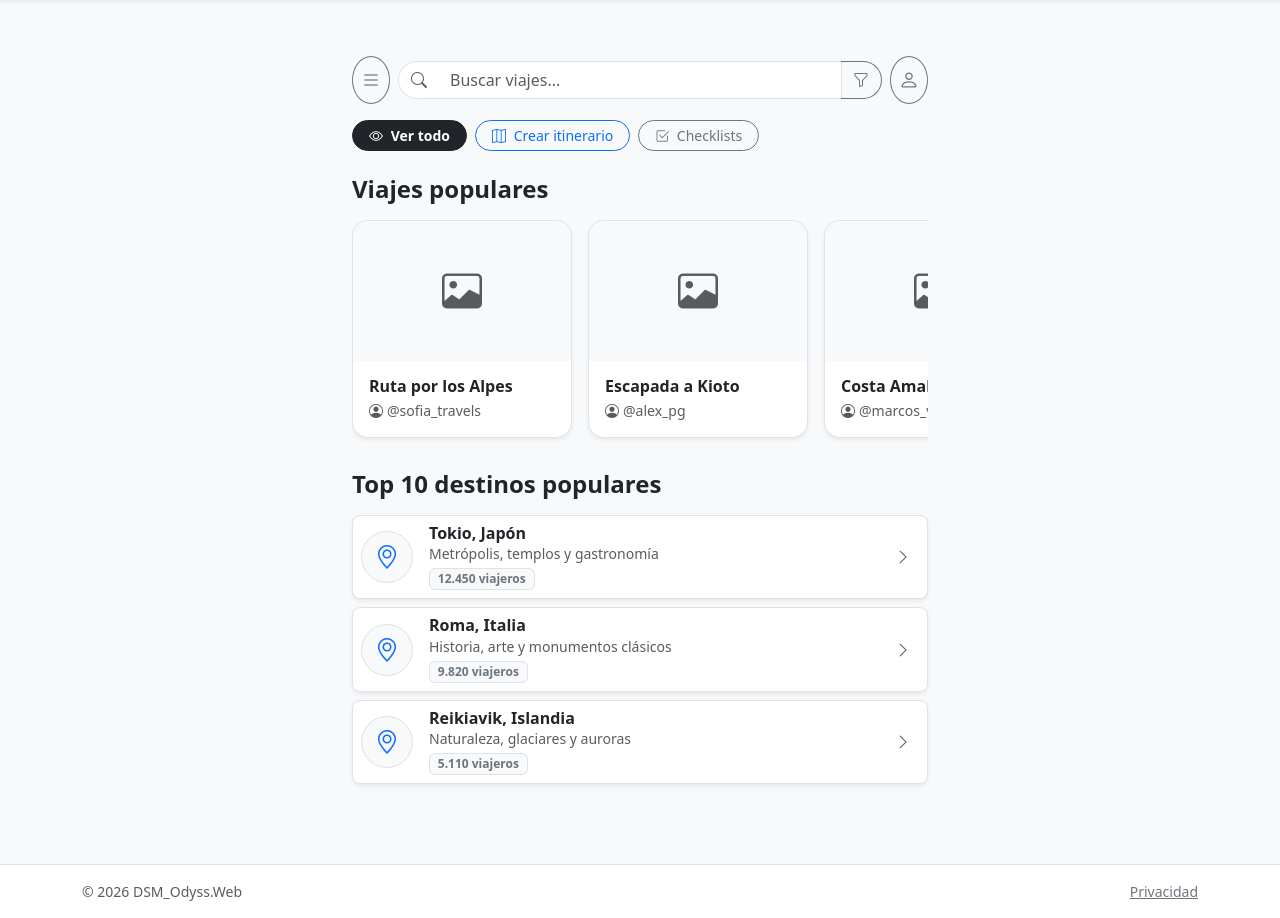
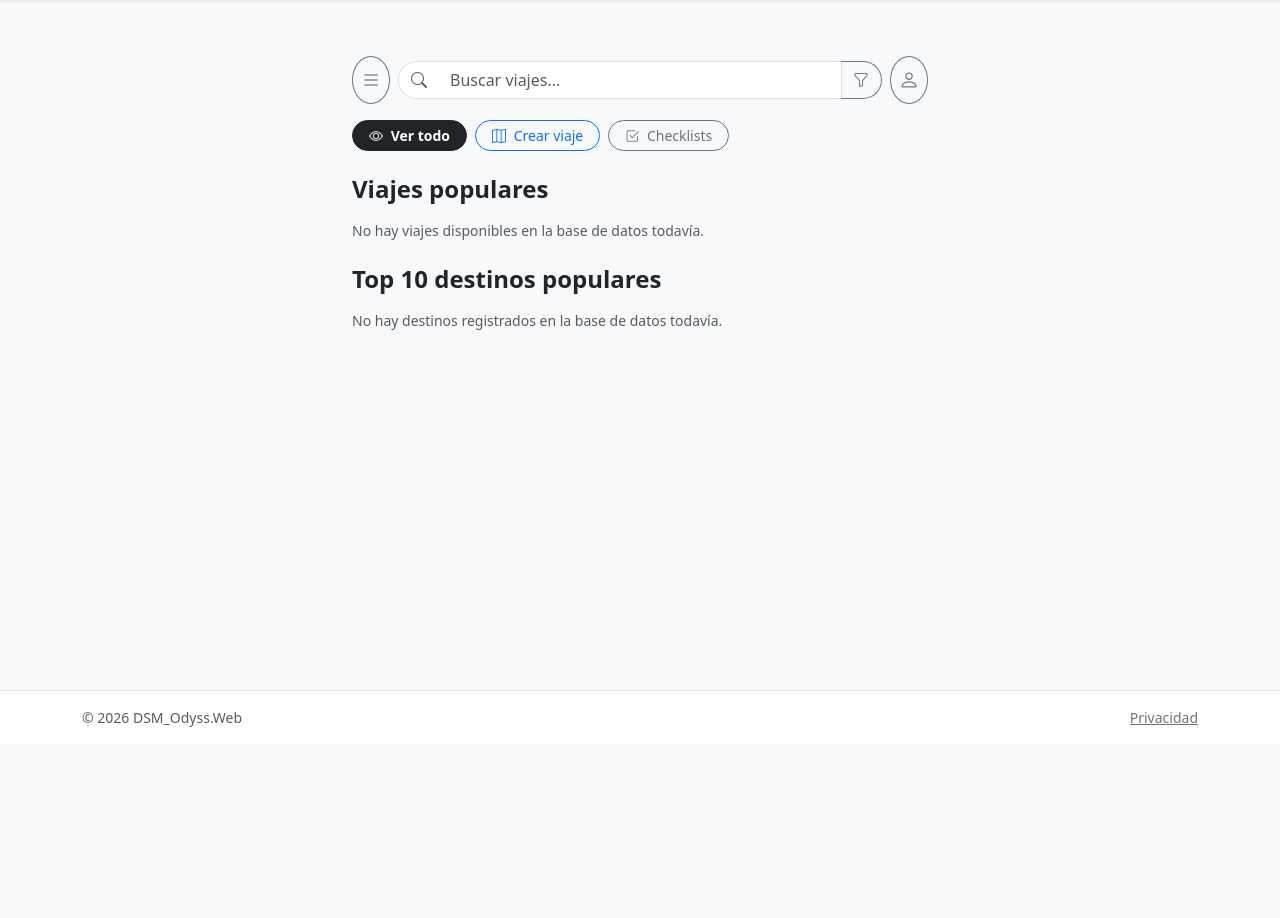
Before and after one commit to alexpunzi/DSM_Odyss, an ASP.NET Core app: template DSM_Odyss/generated/DSM_Odyss.Web/Views/Home/Index.cshtml in a window 1280 px wide. Shown: the part 56-974 px from the top of the page. After the commit the page ends 783 px from the top, so only its background shows below. Run offline with ASP.NET Core 8, Linux system fonts and the light colour scheme; the template is opened without the code that fills it, so the values that code supplies are empty; style sheets or scripts are compiled from the project's sources; some libraries are stand-ins or nearby versions.

Commit message:
feat(home): conectar vista principal con viajes y destinos reales desde la BD

```diff
--- a/DSM_Odyss/generated/DSM_Odyss.Web/Views/Home/Index.cshtml
+++ b/DSM_Odyss/generated/DSM_Odyss.Web/Views/Home/Index.cshtml
@@ -1,8 +1,9 @@
+@model DSM_Odyss.Web.ViewModels.HomeIndexViewModel
+
 @{
     ViewData["Title"] = "Página Inicial - Odyss";
 }
 
-<!-- Incluimos Bootstrap Icons si no los tienes en el layout -->
 <link rel="stylesheet" href="https://cdn.jsdelivr.net/npm/bootstrap-icons@1.11.3/font/bootstrap-icons.min.css">
 
 <div class="container py-2" style="max-width: 600px;">
@@ -30,105 +31,80 @@
             <i class="bi bi-eye me-1"></i> Ver todo
         </a>
         <a asp-controller="Viaje" asp-action="Create" class="btn btn-outline-primary rounded-pill px-3 py-1 btn-sm">
-            <i class="bi bi-map me-1"></i> Crear itinerario
+            <i class="bi bi-map me-1"></i> Crear viaje
         </a>
         <a asp-controller="Checklist" asp-action="Index" class="btn btn-outline-secondary rounded-pill px-3 py-1 btn-sm">
             <i class="bi bi-check2-square me-1"></i> Checklists
         </a>
     </div>
 
-    <!-- 3. SECCIÓN: VIAJES POPULARES (Carrusel / Tarjetas en scroll horizontal) -->
+    <!-- 3. SECCIÓN: VIAJES POPULARES -->
     <div class="mb-4">
         <h4 class="fw-bold mb-3">Viajes populares</h4>
+        @if (Model?.ViajesPopulares != null && Model.ViajesPopulares.Any())
+        {
             <div class="d-flex gap-3 overflow-auto pb-2" style="scrollbar-width: thin;">
-
-            <!-- Tarjeta Viaje 1 -->
-            <div class="card shadow-sm border rounded-4 flex-shrink-0" style="width: 220px;">
-                <div class="bg-light d-flex align-items-center justify-content-center rounded-top-4" style="height: 140px;">
+                @foreach (var viaje in Model.ViajesPopulares)
+                {
+                    <div class="card shadow-sm border rounded-4 flex-shrink-0 position-relative" style="width: 220px;">
+                        <div class="bg-light d-flex align-items-center justify-content-center rounded-top-4 overflow-hidden" style="height: 140px;">
+                            @if (!string.IsNullOrWhiteSpace(viaje.ImagenUrl))
+                            {
+                                <img src="@viaje.ImagenUrl" alt="@viaje.Titulo" class="w-100 h-100 object-fit-cover" />
+                            }
+                            else
+                            {
                                 <i class="bi bi-image text-muted fs-1"></i>
+                            }
                         </div>
                         <div class="card-body p-3">
-                    <h6 class="card-title fw-bold mb-1">Ruta por los Alpes</h6>
-                    <p class="card-text text-muted small mb-0"><i class="bi bi-person-circle me-1"></i>@@sofia_travels</p>
+                            <h6 class="card-title fw-bold mb-1 text-truncate">@viaje.Titulo</h6>
+                            <p class="card-text text-muted small mb-0 text-truncate">
+                                <i class="bi bi-person-circle me-1"></i>@viaje.AutorNombre
+                            </p>
+                            <a asp-controller="Viaje" asp-action="Details" asp-route-id="@viaje.Id" class="stretched-link"></a>
                         </div>
                     </div>
-
-            <!-- Tarjeta Viaje 2 -->
-            <div class="card shadow-sm border rounded-4 flex-shrink-0" style="width: 220px;">
-                <div class="bg-light d-flex align-items-center justify-content-center rounded-top-4" style="height: 140px;">
-                    <i class="bi bi-image text-muted fs-1"></i>
+                }
             </div>
-                <div class="card-body p-3">
-                    <h6 class="card-title fw-bold mb-1">Escapada a Kioto</h6>
-                    <p class="card-text text-muted small mb-0"><i class="bi bi-person-circle me-1"></i>@@alex_pg</p>
-                </div>
-            </div>
-
-            <!-- Tarjeta Viaje 3 -->
-            <div class="card shadow-sm border rounded-4 flex-shrink-0" style="width: 220px;">
-                <div class="bg-light d-flex align-items-center justify-content-center rounded-top-4" style="height: 140px;">
-                    <i class="bi bi-image text-muted fs-1"></i>
-                </div>
-                <div class="card-body p-3">
-                    <h6 class="card-title fw-bold mb-1">Costa Amalfitana</h6>
-                    <p class="card-text text-muted small mb-0"><i class="bi bi-person-circle me-1"></i>@@marcos_v</p>
-                </div>
-            </div>
-
-        </div>
+        }
+        else
+        {
+            <p class="text-muted small mb-0">No hay viajes disponibles en la base de datos todavía.</p>
+        }
     </div>
 
     <!-- 4. SECCIÓN: TOP 10 DESTINOS POPULARES -->
     <div class="mb-4">
         <h4 class="fw-bold mb-3">Top 10 destinos populares</h4>
+        @if (Model?.TopDestinosPopulares != null && Model.TopDestinosPopulares.Any())
+        {
             <div class="d-flex flex-column gap-2">
-
-            <!-- Item Destino 1 -->
+                @foreach (var destino in Model.TopDestinosPopulares)
+                {
                     <div class="card border rounded-3 p-2 shadow-sm">
                         <div class="d-flex align-items-center gap-3">
                             <div class="bg-light border rounded-circle d-flex align-items-center justify-content-center flex-shrink-0" style="width: 52px; height: 52px;">
                                 <i class="bi bi-geo-alt fs-4 text-primary"></i>
                             </div>
                             <div class="flex-grow-1">
-                        <h6 class="fw-bold mb-0">Tokio, Japón</h6>
-                        <small class="text-muted d-block">Metrópolis, templos y gastronomía</small>
-                        <span class="badge bg-light text-secondary border mt-1">12.450 viajeros</span>
+                                <h6 class="fw-bold mb-0">@destino.Nombre</h6>
+                                @if (!string.IsNullOrWhiteSpace(destino.Detalles))
+                                {
+                                    <small class="text-muted d-block">@destino.Detalles</small>
+                                }
+                                <span class="badge bg-light text-secondary border mt-1">@destino.TotalViajeros viajes</span>
                             </div>
                             <i class="bi bi-chevron-right text-muted me-2"></i>
                         </div>
                     </div>
-
-            <!-- Item Destino 2 -->
-            <div class="card border rounded-3 p-2 shadow-sm">
-                <div class="d-flex align-items-center gap-3">
-                    <div class="bg-light border rounded-circle d-flex align-items-center justify-content-center flex-shrink-0" style="width: 52px; height: 52px;">
-                        <i class="bi bi-geo-alt fs-4 text-primary"></i>
+                }
             </div>
-                    <div class="flex-grow-1">
-                        <h6 class="fw-bold mb-0">Roma, Italia</h6>
-                        <small class="text-muted d-block">Historia, arte y monumentos clásicos</small>
-                        <span class="badge bg-light text-secondary border mt-1">9.820 viajeros</span>
-                    </div>
-                    <i class="bi bi-chevron-right text-muted me-2"></i>
-                </div>
-            </div>
-
-            <!-- Item Destino 3 -->
-            <div class="card border rounded-3 p-2 shadow-sm">
-                <div class="d-flex align-items-center gap-3">
-                    <div class="bg-light border rounded-circle d-flex align-items-center justify-content-center flex-shrink-0" style="width: 52px; height: 52px;">
-                        <i class="bi bi-geo-alt fs-4 text-primary"></i>
-                    </div>
-                    <div class="flex-grow-1">
-                        <h6 class="fw-bold mb-0">Reikiavik, Islandia</h6>
-                        <small class="text-muted d-block">Naturaleza, glaciares y auroras</small>
-                        <span class="badge bg-light text-secondary border mt-1">5.110 viajeros</span>
-                    </div>
-                    <i class="bi bi-chevron-right text-muted me-2"></i>
-                </div>
+        }
+        else
+        {
+            <p class="text-muted small mb-0">No hay destinos registrados en la base de datos todavía.</p>
+        }
     </div>
 
 </div>
-    </div>
-
-</div>
```
Also changed, not shown: DSM_Odyss/generated/DSM_Odyss.Web/Controllers/HomeController.cs (+72 -1 lines), DSM_Odyss/generated/DSM_Odyss.Web/ViewModels/HomeIndexViewModel.cs (added, +23 -0 lines). Lines whose indentation alone changed are shown as unchanged.
